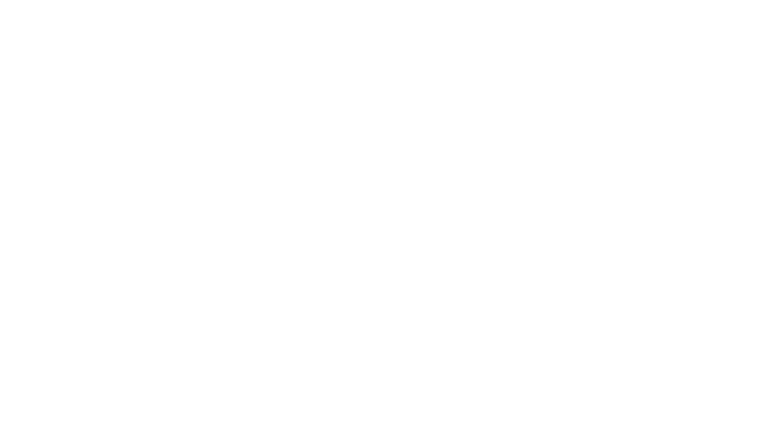
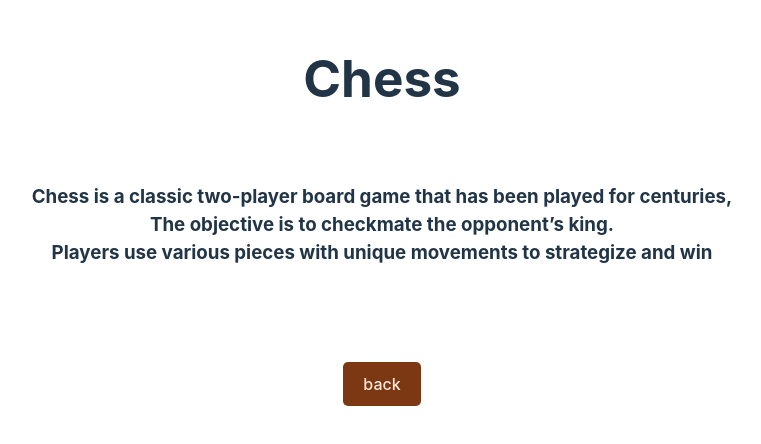
Before and after one commit to A-Yehia19/Chess, a React (Vite) app: page /about in a window 1280 px wide. Before the commit this address had no page. Shown: the part 184-628 px from the top of the page, without its empty margins (258-1019 px from the left). Built offline with nearby package versions, Linux system fonts and the light colour scheme.

Commit message:
version 2.0.0

```diff
--- a/src/App.jsx
+++ b/src/App.jsx
@@ -1,10 +1,15 @@
 import { Route, Routes } from "react-router-dom";
 import HomePage from './pages/Home'
+import LandingPage from "./pages/Landing";
+import AboutPage from "./pages/About";
 
 function App() {
   return (
     <Routes>
-      <Route path="/" element={<HomePage/>} />
+      <Route path="/" element={<LandingPage/>} />
+      <Route path="/home/" element={<LandingPage/>} />
+      <Route path="/game/" element={<HomePage/>} />
+      <Route path="/about/" element={<AboutPage/>} />
     </Routes>
   )
 }
--- /dev/null
+++ b/src/components/common/button.jsx
@@ -0,0 +1,18 @@
+import { Link } from "react-router-dom"
+
+function Button({href, text}) {
+  return (
+    <div style={{
+        backgroundColor: 'var(--black-cell-color)',
+        padding: "10px 20px",
+        margin: "10px",
+        borderRadius: "5px",
+        cursor: "pointer",
+        display: "inline-block",
+    }}>
+        <Link to={href} style={{color: 'var(--white-cell-color)'}}> {text} </Link>
+    </div>
+  )
+}
+
+export default Button
--- a/src/models/game.js
+++ b/src/models/game.js
@@ -83,6 +83,7 @@ class Game {
                 if (opponentPiece.type === Constants.PIECE_TYPE_KING) {
                     this.winner = this.turn;
                     this.status = this.turn === Constants.PLAYER_COLOR_WHITE ? "White wins" : "Black wins";
+                    alert(this.status);
                 }
             }
 
--- a/src/models/pieces/king.js
+++ b/src/models/pieces/king.js
@@ -16,42 +16,42 @@ class King extends Piece {
         let y = this.position.y;
 
         // Check if the king can move up
-        if (this.cellStatus(x, y + 1, opponentPieces, playerPieces) in [Constants.CELL_STATUS_EMPTY, Constants.CELL_STATUS_OCCUPIED_OPPONENT]) {
+        if ([Constants.CELL_STATUS_EMPTY, Constants.CELL_STATUS_OCCUPIED_OPPONENT].includes(this.cellStatus(x, y + 1, opponentPieces, playerPieces))) {
             possibleMoves.push({x: x, y: y + 1});
         }
 
         // Check if the king can move down
-        if (this.cellStatus(x, y - 1, opponentPieces, playerPieces) in [Constants.CELL_STATUS_EMPTY, Constants.CELL_STATUS_OCCUPIED_OPPONENT]) {
+        if ([Constants.CELL_STATUS_EMPTY, Constants.CELL_STATUS_OCCUPIED_OPPONENT].includes(this.cellStatus(x, y - 1, opponentPieces, playerPieces))) {
             possibleMoves.push({x: x, y: y - 1});
         }
 
         // Check if the king can move left
-        if (this.cellStatus(x - 1, y, opponentPieces, playerPieces) in [Constants.CELL_STATUS_EMPTY, Constants.CELL_STATUS_OCCUPIED_OPPONENT]) {
+        if ([Constants.CELL_STATUS_EMPTY, Constants.CELL_STATUS_OCCUPIED_OPPONENT].includes(this.cellStatus(x - 1, y, opponentPieces, playerPieces))) {
             possibleMoves.push({x: x - 1, y: y});
         }
 
         // Check if the king can move right
-        if (this.cellStatus(x + 1, y, opponentPieces, playerPieces) in [Constants.CELL_STATUS_EMPTY, Constants.CELL_STATUS_OCCUPIED_OPPONENT]) {
+        if ([Constants.CELL_STATUS_EMPTY, Constants.CELL_STATUS_OCCUPIED_OPPONENT].includes(this.cellStatus(x + 1, y, opponentPieces, playerPieces))) {
             possibleMoves.push({x: x + 1, y: y});
         }
 
         // Check if the king can move up-right
-        if (this.cellStatus(x + 1, y + 1, opponentPieces, playerPieces) in [Constants.CELL_STATUS_EMPTY, Constants.CELL_STATUS_OCCUPIED_OPPONENT]) {
+        if ([Constants.CELL_STATUS_EMPTY, Constants.CELL_STATUS_OCCUPIED_OPPONENT].includes(this.cellStatus(x + 1, y + 1, opponentPieces, playerPieces))) {
             possibleMoves.push({x: x + 1, y: y + 1});
         }
 
         // Check if the king can move up-left
-        if (this.cellStatus(x - 1, y + 1, opponentPieces, playerPieces) in [Constants.CELL_STATUS_EMPTY, Constants.CELL_STATUS_OCCUPIED_OPPONENT]) {
+        if ([Constants.CELL_STATUS_EMPTY, Constants.CELL_STATUS_OCCUPIED_OPPONENT].includes(this.cellStatus(x - 1, y + 1, opponentPieces, playerPieces))) {
             possibleMoves.push({x: x - 1, y: y + 1});
         }
 
         // Check if the king can move down-right
-        if (this.cellStatus(x + 1, y - 1, opponentPieces, playerPieces) in [Constants.CELL_STATUS_EMPTY, Constants.CELL_STATUS_OCCUPIED_OPPONENT]) {
+        if ([Constants.CELL_STATUS_EMPTY, Constants.CELL_STATUS_OCCUPIED_OPPONENT].includes(this.cellStatus(x + 1, y - 1, opponentPieces, playerPieces))) {
             possibleMoves.push({x: x + 1, y: y - 1});
         }
 
         // Check if the king can move down-left
-        if (this.cellStatus(x - 1, y - 1, opponentPieces, playerPieces) in [Constants.CELL_STATUS_EMPTY, Constants.CELL_STATUS_OCCUPIED_OPPONENT]) {
+        if ([Constants.CELL_STATUS_EMPTY, Constants.CELL_STATUS_OCCUPIED_OPPONENT].includes(this.cellStatus(x - 1, y - 1, opponentPieces, playerPieces))) {
             possibleMoves.push({x: x - 1, y: y - 1});
         }
 
--- /dev/null
+++ b/src/pages/About.jsx
@@ -0,0 +1,25 @@
+import "../common.css"
+import Button from "../components/common/button"
+
+
+function AboutPage() {
+  return (
+    <>
+    <div className="screen">
+        <div className="row space-around full align-center">
+            <div className="col">
+                <h1> Chess </h1>
+                <br/>
+                <h3 style={{textAlign:"center"}}> Chess is a classic two-player board game that has been played for centuries, <br/>
+                     The objective is to checkmate the opponent’s king. <br/>
+                     Players use various pieces with unique movements to strategize and win </h3>
+                <h6>&nbsp;</h6>
+                <Button href={"/"} text={"back "} />
+            </div>
+        </div>
+    </div>
+    </>
+  )
+}
+
+export default AboutPage
--- /dev/null
+++ b/src/pages/Landing.jsx
@@ -0,0 +1,22 @@
+import "../common.css"
+import Button from "../components/common/button"
+
+function LandingPage() {
+  return (
+    <>
+    <div className="screen">
+        <div className="row space-around full align-center">
+            <div className="col">
+                <h1> Chess </h1>
+                <p> Click on the button below to start a new game. </p>
+                <Button href="/game/" text={"Start Game"}> </Button>
+                <Button href="/about/" text={"About Game"}> </Button>
+                <h1>&nbsp;</h1>
+            </div>
+        </div>
+    </div>
+    </>
+  )
+}
+
+export default LandingPage
```
Also changed, not shown: 1 other file (tests, documents, lock files or other folders).
